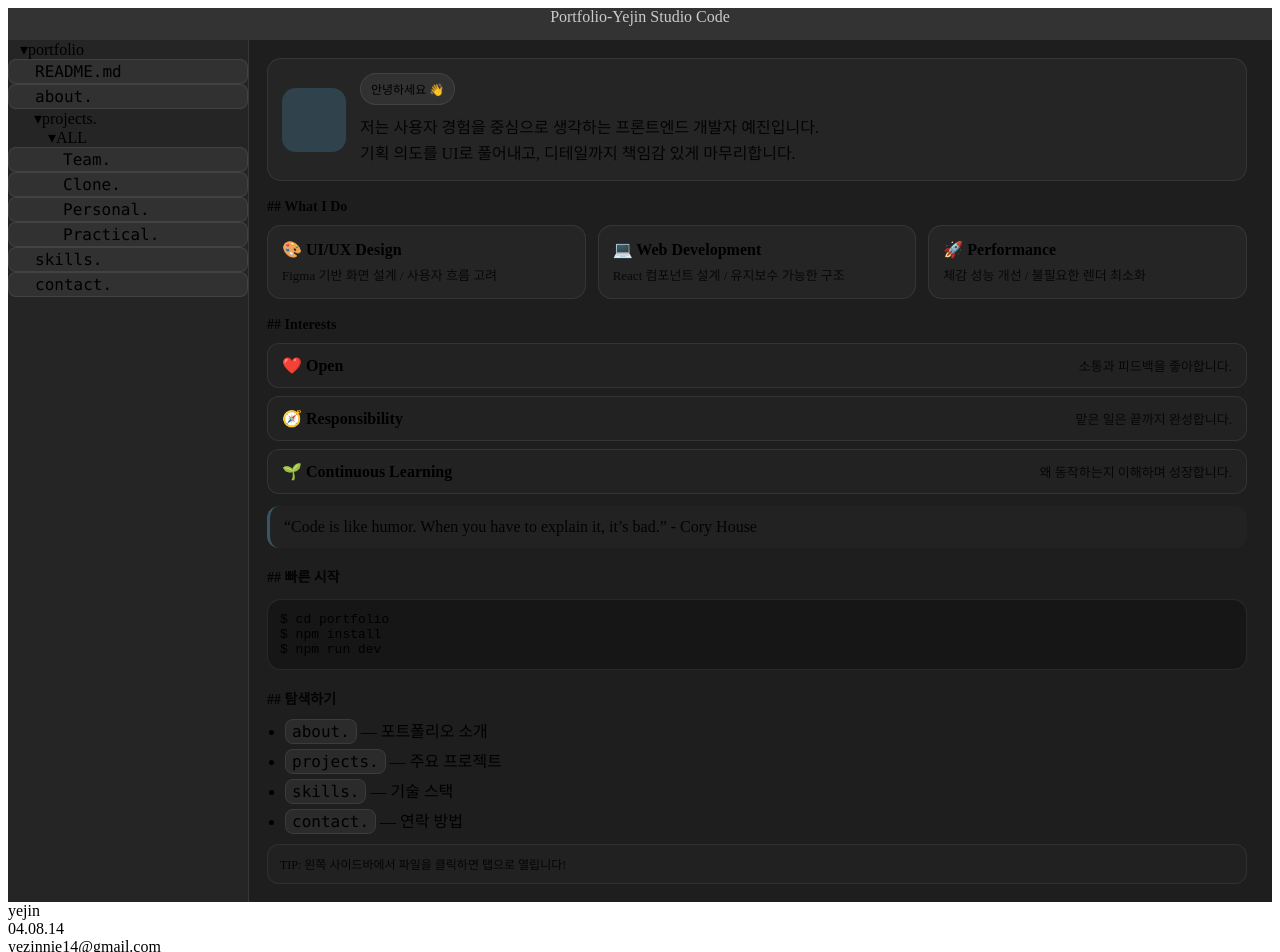
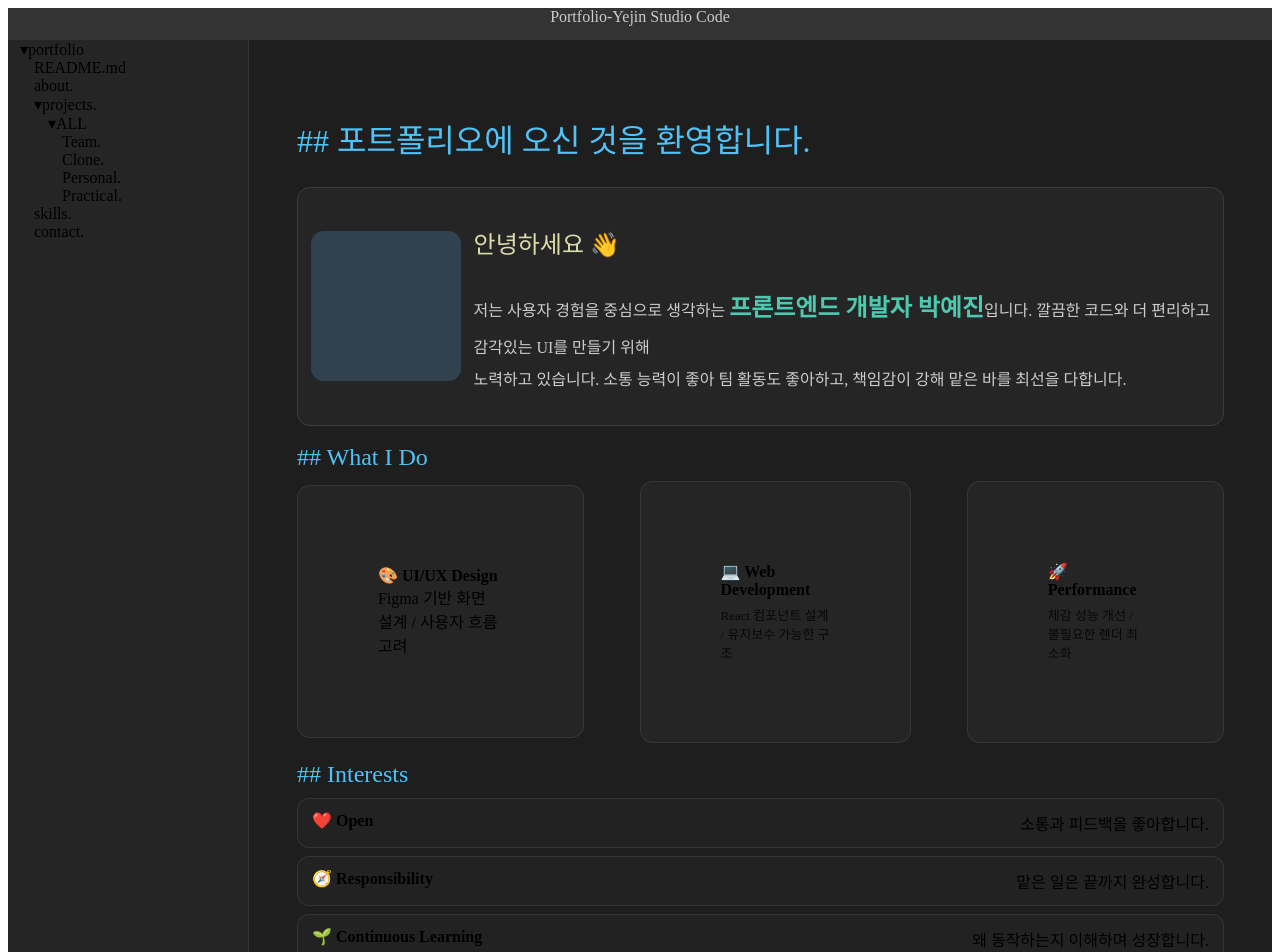
Before and after one commit to yezinnie14-cloud/portfolio, a React (Create React App) app: page / in a window 1280 px wide. Shown: the top 952 px of the page. Built offline with nearby package versions, Linux system fonts and the light colour scheme; a web font is replaced by a local one.

Commit message:
mainpage

```diff
--- a/src/components/Footer.js
+++ b/src/components/Footer.js
@@ -1,10 +1,13 @@
+import "./Footer.scss";
 const Footer = () => {
   return (
     <div className="footer">
-      <div>yejin</div>
-      <div>04.08.14</div>
-      <div>yezinnie14@gmail.com</div>
-      <div>010-9901-7027</div>
+      <div className="left">Park Ye Jin</div>
+      <div className="right">
+      <div>Birthday</div>
+      <div>Email</div>
+      <div>Phone-Num</div>
+      </div>
 
       </div>
   )
--- a/src/components/Footer.scss
+++ b/src/components/Footer.scss
@@ -0,0 +1,16 @@
+@use "src/assets/scss/_variables.scss"as *;
+@use "src/assets/scss/_mixins.scss"as *;
+.footer{
+  width: 100%;
+  height: 1.5rem;
+  background-color: $btn-blue;
+  color: #fff;
+  @include flex-layout("", space-between, center, 0);
+  .left{
+    padding-left: 1rem;
+  }
+  .right{
+    @include flex-layout("", flex-end, "");
+    padding-right: 1rem;
+  }
+}
--- a/src/pages/MainPage.js
+++ b/src/pages/MainPage.js
@@ -1,26 +1,26 @@
 import "./MainPage.scss";
-
 
 export default function Main() {
   return (
     <div className="main">
-      {/* HERO */}
-      <section className="hero">
-        <div className="avatar" aria-hidden />
+      <h2 className="h2">## 포트폴리오에 오신 것을 환영합니다.</h2>
+      <section className="introbox">
+        <div className="faceimg" aria-hidden />
 
-        <div className="heroText">
-          <span className="badge">안녕하세요 👋</span>
-          <p className="intro">
-            저는 사용자 경험을 중심으로 생각하는 프론트엔드 개발자 예진입니다.
+        <div className="intro">
+          <p className="intro-txt1">안녕하세요 👋</p>
+          <p className="intro-txt2">
+            저는 사용자 경험을 중심으로 생각하는{" "}
+            <span className="highlight">프론트엔드 개발자 박예진</span>입니다.
+            깔끔한 코드와 더 편리하고 감각있는 UI를 만들기 위해
             <br />
-            기획 의도를 UI로 풀어내고, 디테일까지 책임감 있게 마무리합니다.
+            노력하고 있습니다. 소통 능력이 좋아 팀 활동도 좋아하고, 책임감이 강해 맡은 바를 최선을 다합니다.
           </p>
         </div>
       </section>
 
-      {/* WHAT I DO */}
       <section className="section">
-        <h2 className="h2">## What I Do</h2>
+        <p className="title">## What I Do</p>
 
         <div className="cards">
           <article className="card">
@@ -32,50 +32,50 @@ export default function Main() {
 
           <article className="card">
             <div className="cardTitle">💻 Web Development</div>
-            <div className="cardDesc">
+            <div className="card-txt">
               React 컴포넌트 설계 / 유지보수 가능한 구조
             </div>
           </article>
 
           <article className="card">
             <div className="cardTitle">🚀 Performance</div>
-            <div className="cardDesc">
+            <div className="card-txt">
               체감 성능 개선 / 불필요한 렌더 최소화
             </div>
           </article>
         </div>
       </section>
 
-      {/* INTERESTS */}
       <section className="section">
-        <h2 className="h2">## Interests</h2>
+        <p className="title">## Interests</p>
         <div className="rows">
           <div className="row">
             <div className="rowTitle">❤️ Open</div>
-            <div className="rowDesc">소통과 피드백을 좋아합니다.</div>
+            <div className="row-txt">소통과 피드백을 좋아합니다.</div>
           </div>
 
           <div className="row">
             <div className="rowTitle">🧭 Responsibility</div>
-            <div className="rowDesc">맡은 일은 끝까지 완성합니다.</div>
+            <div className="row-txt">맡은 일은 끝까지 완성합니다.</div>
           </div>
 
           <div className="row">
             <div className="rowTitle">🌱 Continuous Learning</div>
-            <div className="rowDesc">왜 동작하는지 이해하며 성장합니다.</div>
+            <div className="row-txt">왜 동작하는지 이해하며 성장합니다.</div>
           </div>
         </div>
 
         <blockquote className="quote">
-          “Code is like humor. When you have to explain it, it’s bad.” - Cory House
+          “Code is like humor. When you have to explain it, it’s bad.” - Cory
+          House
         </blockquote>
       </section>
 
       {/* QUICK START */}
       <section className="section">
-        <h2 className="h2">## 빠른 시작</h2>
+        <p className="title">## 빠른 시작</p>
         <pre className="code">
-{`$ cd portfolio
+          {`$ cd portfolio
 $ npm install
 $ npm run dev`}
         </pre>
@@ -83,12 +83,20 @@ $ npm run dev`}
 
       {/* EXPLORE */}
       <section className="section">
-        <h2 className="h2">## 탐색하기</h2>
+        <p className="title">## 탐색하기</p>
         <ul className="explore">
-          <li><span className="file">about.</span> — 포트폴리오 소개</li>
-          <li><span className="file">projects.</span> — 주요 프로젝트</li>
-          <li><span className="file">skills.</span> — 기술 스택</li>
-          <li><span className="file">contact.</span> — 연락 방법</li>
+          <li>
+            <span className="file">about.</span> — 포트폴리오 소개
+          </li>
+          <li>
+            <span className="file">projects.</span> — 주요 프로젝트
+          </li>
+          <li>
+            <span className="file">skills.</span> — 기술 스택
+          </li>
+          <li>
+            <span className="file">contact.</span> — 연락 방법
+          </li>
         </ul>
 
         <div className="tip">
--- a/src/pages/MainPage.scss
+++ b/src/pages/MainPage.scss
@@ -1,93 +1,87 @@
 @use "../assets/scss/mixins" as *;
+@use "../assets/scss/variables" as *;
+@use "../assets/scss/fonts" as *;
 
 
 .main {
-  padding: 18px;
-  max-width: 980px;
+  padding: 3rem;
+  // max-width: 980px;
+  .h2{
+  @include title-r();
+  color: $color-blue;
+}
+  .introbox {
+    @include flex-layout(row, "", center, 0.8rem);
+  padding: 0.8rem;
+  border-radius: 0.8rem;
+  border: 1px solid $stroke;
+  background: $card-bg;
+  .faceimg {
+  width: 150px;
+  height: 150px;
+  border-radius: 0.8rem;
+  background: rgba(100, 200, 255, 0.18);
+  flex: 0 0 auto;
+}
+.intro-txt1{
+  @include body-r();
+  color: $color-yellow;
+}
+.intro-txt2{
+  @include caption-r();
+  line-height: 2;
+  color: $color-ccc;
+  .highlight{
+    color: $color-green;
+    @include body-b();
+}
+  }
 }
 
-.section { margin-top: 18px; }
 
-.h2 {
-  font-size: 14px;
-  opacity: .9;
+.section {
+  margin-top: 18px;
+.title{
+  @include body-r();
   margin: 0 0 10px;
+  color: $color-blue;
+}
+.cards {
+  @include flex-layout($gap:3.5rem);
+  .card {
+  padding: 5rem;
+  border-radius: 0.8rem;
+  border: 1px solid rgba(255,255,255,0.08);
+  background-color: $card-bg;
+  .cardTitle {
+    font-weight: 700;
+   }
+.card-txt {
+  margin-top: 6px;
+  opacity: .8;
+  font-size: 13px;
+ }
+}
+}
 }
 
-.hero {
-  display: flex;
-  gap: 14px;
-  align-items: center;
-  padding: 14px;
-  border-radius: 14px;
-  border: 1px solid rgba(255,255,255,0.08);
-  background: rgba(255,255,255,0.03);
 
-//   @include mobile {
-//     gap: 10px;
-//     padding: 12px;
-//   }
-}
 
-.avatar {
-  width: 64px;
-  height: 64px;
-  border-radius: 14px;
-  background: rgba(100, 200, 255, 0.18);
-  flex: 0 0 auto;
 
-//   @include mobile {
-//     width: 52px;
-//     height: 52px;
-//     border-radius: 12px;
-//   }
-}
 
-.badge {
-  display: inline-block;
-  font-size: 12px;
-  padding: 6px 10px;
-  border-radius: 999px;
-  background: rgba(255,255,255,0.06);
-  border: 1px solid rgba(255,255,255,0.08);
-}
+// .intro-txt2 {
+//   margin: 10px 0 0;
+//   line-height: 1.6;
+//   opacity: .9;
 
-.intro {
-  margin: 10px 0 0;
-  line-height: 1.6;
-  opacity: .9;
 
-//   @include mobile {
-//     font-size: 14px;
-//     line-height: 1.55;
-//   }
-}
+// }
 
-.cards {
-  display: grid;
-  grid-template-columns: repeat(3, minmax(0,1fr));
-  gap: 12px;
 
-//   @include mobile {
-//     grid-template-columns: 1fr; // ✅ 모바일에서 1열로
-//     gap: 10px;
-//   }
-}
 
-.card {
-  padding: 14px;
-  border-radius: 14px;
-  border: 1px solid rgba(255,255,255,0.08);
-  background: rgba(255,255,255,0.03);
 
-//   @include mobile {
-//     padding: 12px;
-//     border-radius: 12px;
-//   }
-}
 
-.cardTitle { font-weight: 700; }
-.cardDesc { margin-top: 6px; opacity: .8; font-size: 13px; }
+
 
 .rows {
   display: flex;
@@ -104,11 +98,7 @@
   border: 1px solid rgba(255,255,255,0.08);
   background: rgba(255,255,255,0.02);
 
-//   @include mobile {
-//     flex-direction: column;   // ✅ 모바일에서 세로 스택
-//     gap: 6px;
-//     padding: 12px;
-//   }
+
 }
 
 .rowTitle { font-weight: 600; }
@@ -131,9 +121,6 @@
   overflow: auto;
   font-size: 13px;
 
-//   @include mobile {
-//     font-size: 12px;
-//   }
 }
 
 .explore {
@@ -160,3 +147,4 @@
   font-size: 12px;
   opacity: .85;
 }
+}
```
